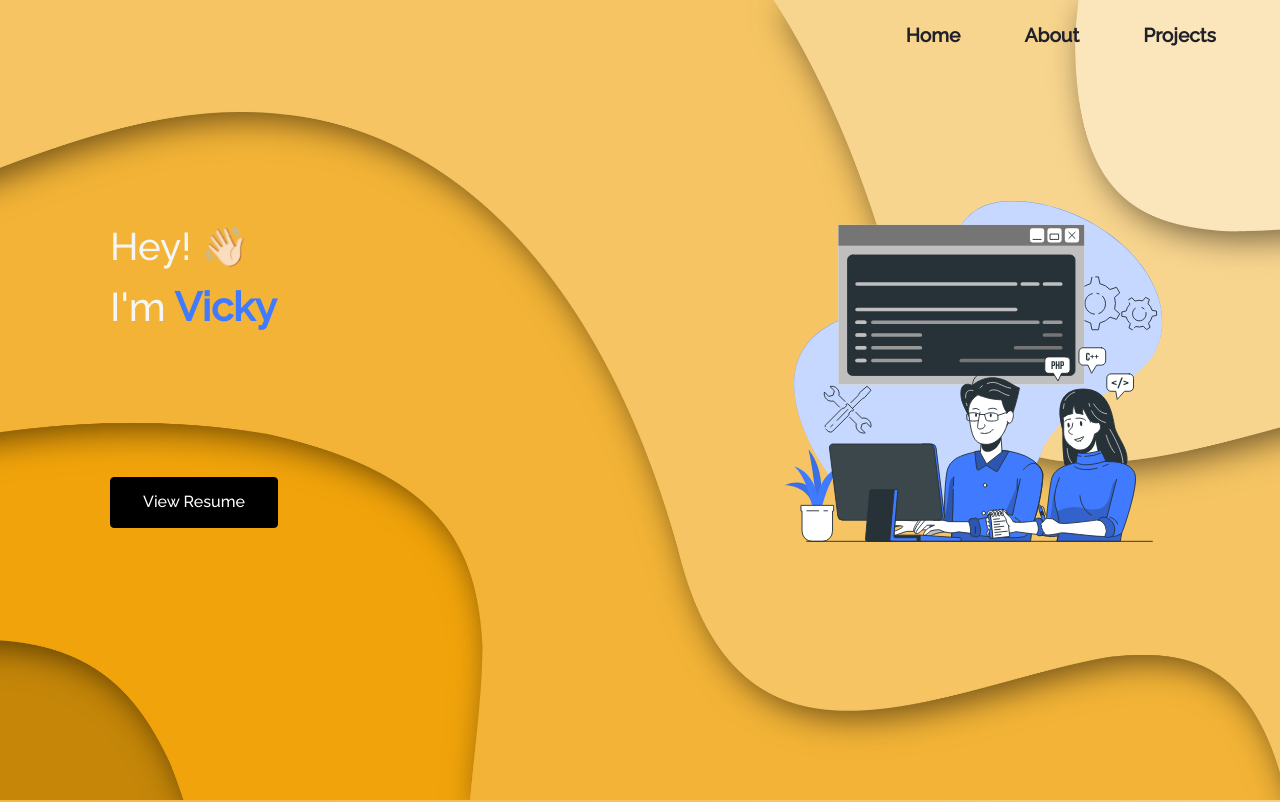
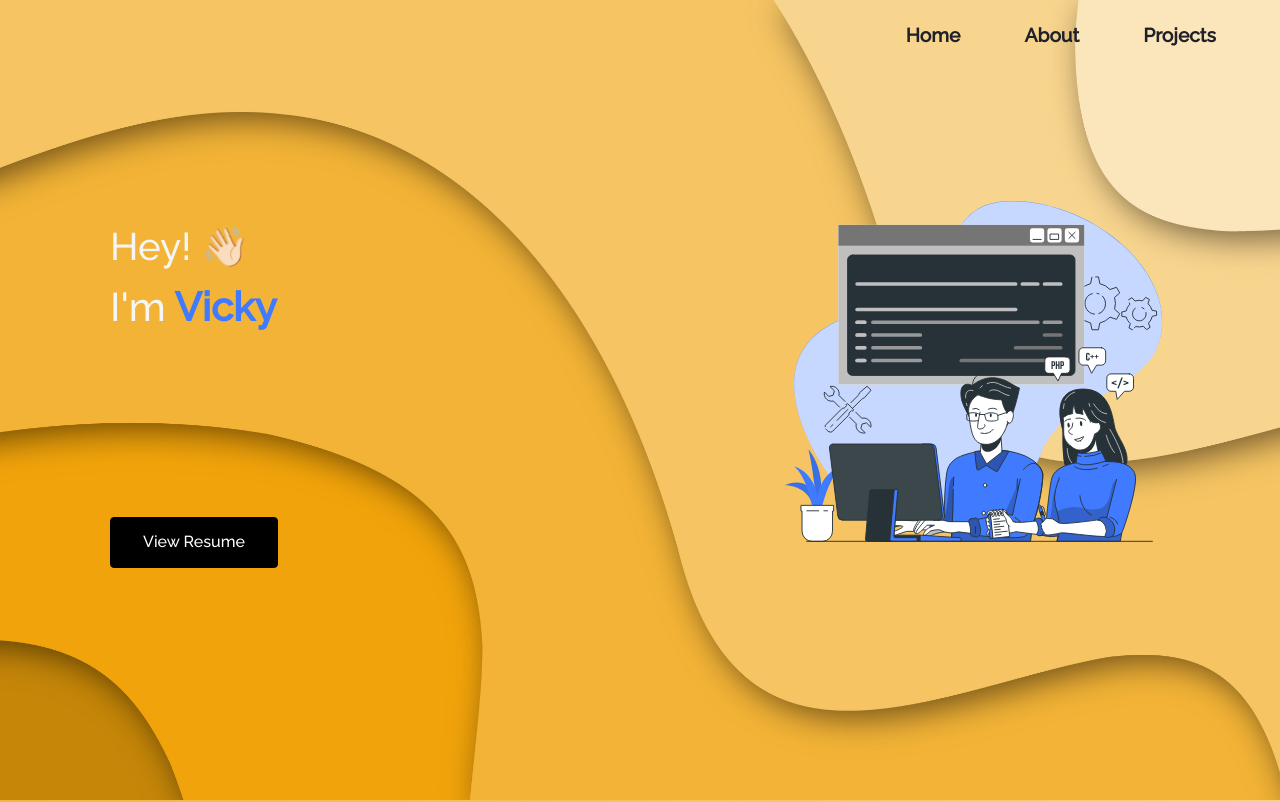
Before and after one commit to Vicky1756/Vicky-portfolio, a React (Create React App) app: page / in a window 1280 px wide. Shown: the top 802 px of the page. Built offline with nearby package versions, Linux system fonts and the light colour scheme.

Commit message:
fix resume button

```diff
--- a/src/style.css
+++ b/src/style.css
@@ -254,6 +254,7 @@ footer {
   border-radius: 4px;
   padding: 0.8em 2em;
   margin-left: 40px !important;
+  margin-top: 40px !important;
   background: var(--bg);
   transition: 0.2s;
 }
```
